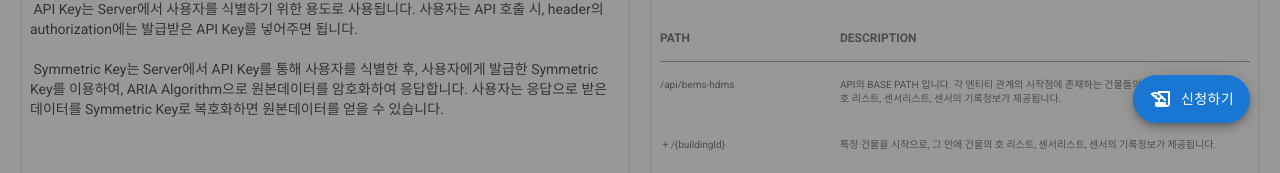
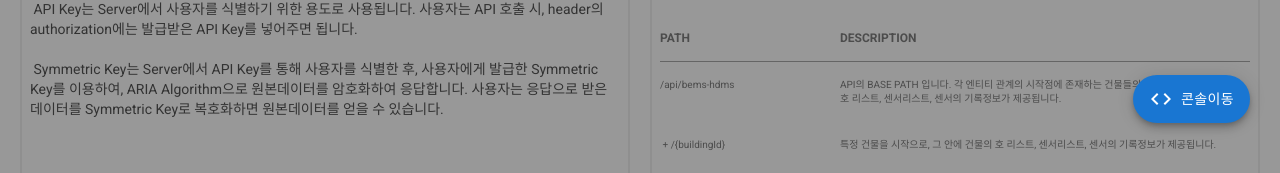
Before and after one commit to formegusto/bh-fe, a React (Create React App) app: page /sharing in a window 1280 px wide. Shown: the part 615-788 px from the top of the page. Built offline with nearby package versions, Linux system fonts and the light colour scheme; no server answers.

Commit message:
fab update

```diff
--- a/src/components/sharing/DocumentComponent.tsx
+++ b/src/components/sharing/DocumentComponent.tsx
@@ -9,17 +9,28 @@ import TitleCode from "../common/TitleCode";
 import HistoryEduIcon from "@mui/icons-material/HistoryEdu";
 import { Fab } from "@mui/material";
 import ApplyDialog, { ApplyDialogConfig } from "./ApplyDialog";
+import { ApiApplication, API_STATUS } from "src/store/apiApplication/types";
+import CodeIcon from "@mui/icons-material/Code";
 
 type ConfigProps = {
   show: () => void;
   open: boolean;
+  application?: ApiApplication | null;
+  moveConsole: () => void;
 };
 
 interface Props extends ApplyDialogConfig, ConfigProps {}
 
-function DocumentComponent({ hide, show, open }: Props) {
+function DocumentComponent({
+  hide,
+  show,
+  open,
+  application,
+  moveConsole,
+}: Props) {
   return (
     <Wrap>
+      {application && application.status === API_STATUS.NONE ? (
         <Fab
           variant="extended"
           className="fab-apply"
@@ -29,6 +40,18 @@ function DocumentComponent({ hide, show, open }: Props) {
           <HistoryEduIcon sx={{ mr: 1 }} />
           신청하기
         </Fab>
+      ) : (
+        <Fab
+          variant="extended"
+          className="fab-apply"
+          color="primary"
+          onClick={moveConsole}
+        >
+          <CodeIcon sx={{ mr: 1 }} />
+          콘솔이동
+        </Fab>
+      )}
+
       {open && <ApplyDialog hide={hide} />}
 
       <h2 className="subtitle">Document</h2>
--- a/src/containers/sharing/DocumentContainer.tsx
+++ b/src/containers/sharing/DocumentContainer.tsx
@@ -1,12 +1,18 @@
 import React from "react";
 import { ConnectedProps } from "react-redux";
+import { useNavigate } from "react-router-dom";
 import DocumentComponent from "src/components/sharing/DocumentComponent";
 import ApiApplicationConnector from "src/store/apiApplication/connector";
 
 interface Props extends ConnectedProps<typeof ApiApplicationConnector> {}
 
-function DocumentContainer({ apiApplication, setNewApplication }: Props) {
+function DocumentContainer({
+  apiApplication,
+  setNewApplication,
+  application,
+}: Props) {
   const [open, setOpen] = React.useState<boolean>(false);
+  const navigate = useNavigate();
 
   const show = React.useCallback(() => {
     setOpen(true);
@@ -16,13 +22,25 @@ function DocumentContainer({ apiApplication, setNewApplication }: Props) {
     setOpen(false);
   }, []);
 
+  const moveConsole = React.useCallback(() => {
+    navigate("/sharing/console");
+  }, [navigate]);
+
   React.useEffect(() => {
     if (apiApplication) {
       setNewApplication(apiApplication);
     }
   }, [apiApplication, setNewApplication]);
 
-  return <DocumentComponent show={show} hide={hide} open={open} />;
+  return (
+    <DocumentComponent
+      show={show}
+      hide={hide}
+      open={open}
+      application={application}
+      moveConsole={moveConsole}
+    />
+  );
 }
 
 export default ApiApplicationConnector(DocumentContainer);
--- a/src/store/apiApplication/connector.ts
+++ b/src/store/apiApplication/connector.ts
@@ -2,8 +2,10 @@ import { connect } from "react-redux";
 import { RootReducer } from "..";
 import * as actions from "./actions";
 
-const mapState = ({ apiApplication }: RootReducer) => ({
+const mapState = ({ apiApplication, auth }: RootReducer) => ({
   ...apiApplication,
+  application: auth.user?.apiApplication,
 });
+
 const ApiApplicationConnector = connect(mapState, { ...actions });
 export default ApiApplicationConnector;
```
Lines whose indentation alone changed are shown as unchanged.
